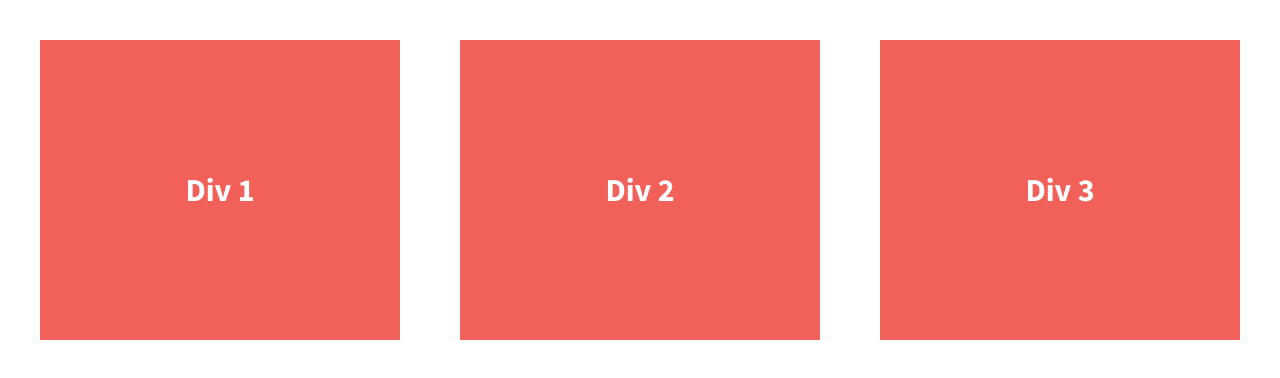
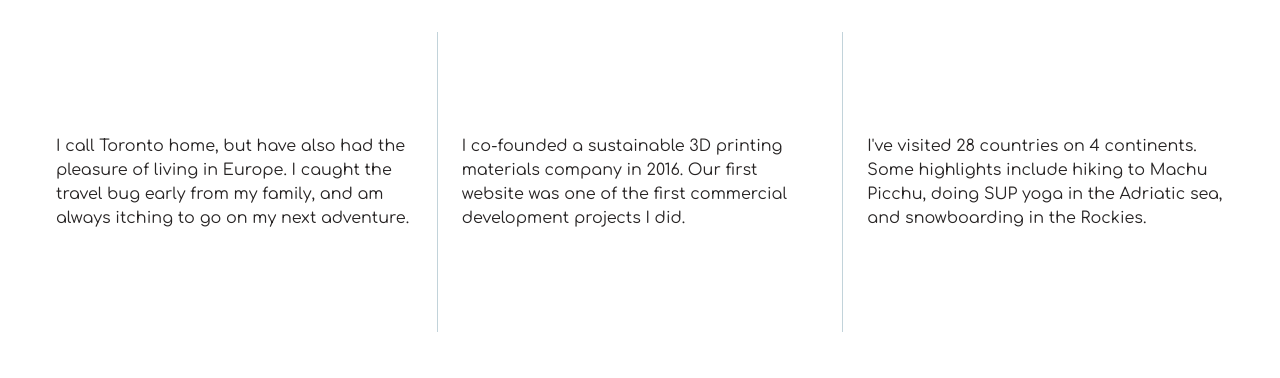
Before and after one commit to lyndseylew/206-flexbox-grid, a plain HTML site: page index.html in a window 1280 px wide. Drawn offline with nearby package versions, Linux system fonts and the light colour scheme; a web font is replaced by a local one.

Commit message:
personalising content

```diff
--- a/css/main.css
+++ b/css/main.css
@@ -99,33 +99,36 @@ textarea {
 html {
   background-color: #fff;
   height: 100%;
+  font-size: 16px;
 }
 
 body {
-  font-family: 'Source Sans Pro', sans-serif;
+  font-family: 'Comfortaa', sans-serif;
   padding: 2em;
-  font-size: 1.25em;
   height: 100%;
 }
 
 .wrapper {
-  /*add display:flex and set justify-content to space-between*/
-  font-weight: 700;
   display: flex;
   justify-content: space-between;
+/*  background-color: #C2D3DA; */
 }
 
 .div-1, .div-2, .div-3 {
-  /*give the divs a width of 30%, add display:flex, set justify-content and align-items to center*/
-  color: #fff;
+  color: #272424;
   line-height: 1.5em;
-  font-size: 1.6em;
-  background-color: #f16059;
+  font-size: 1em;
   height: 300px;
-  width: 30%;
+  width: 33%;
+  padding: 0 1.5em;
   display: flex;
   justify-content: center;
   align-items: center;
+}
+
+.div-2 {
+  border-left: 1px #C2D3DA solid;
+  border-right: 1px #C2D3DA solid;
 }
 
 
--- a/index.html
+++ b/index.html
@@ -3,7 +3,7 @@
     <head>
         <meta charset="utf-8">
         <meta http-equiv="x-ua-compatible" content="ie=edge">
-        <title>Make me into a grid!</title>
+        <title>About Me</title>
         <meta name="description" content="">
         <meta name="viewport" content="width=device-width, initial-scale=1">
 
@@ -13,8 +13,7 @@
         <link rel="stylesheet" href="css/normalize.css">
         <link rel="stylesheet" href="css/main.css">
         <script src="js/vendor/modernizr-2.8.3.min.js"></script>
-        <link href='http://fonts.googleapis.com/css?family=Lora:700' rel='stylesheet' type='text/css'>
-        <link href='http://fonts.googleapis.com/css?family=Source+Sans+Pro:400,700' rel='stylesheet' type='text/css'>
+        <link href="https://fonts.googleapis.com/css?family=Comfortaa:300,400,700|Scope+One" rel="stylesheet">
     </head>
     <body>
         <!--[if lt IE 8]>
@@ -23,13 +22,13 @@
 
         <section class="wrapper">
             <div class="div-1">
-                Div 1
+                <p>I call Toronto home, but have also had the pleasure of living in Europe. I caught the travel bug early from my family, and am always itching to go on my next adventure.</p>
             </div>
             <div class="div-2">
-                Div 2
+                <p>I co-founded a sustainable 3D printing materials company in 2016. Our first website was one of the first commercial development projects I did.</p>
             </div>
             <div class="div-3">
-                Div 3
+                <p>I've visited 28 countries on 4 continents. Some highlights include hiking to Machu Picchu, doing SUP yoga in the Adriatic sea, and snowboarding in the Rockies.</p>
             </div>
         </section>
 
```
